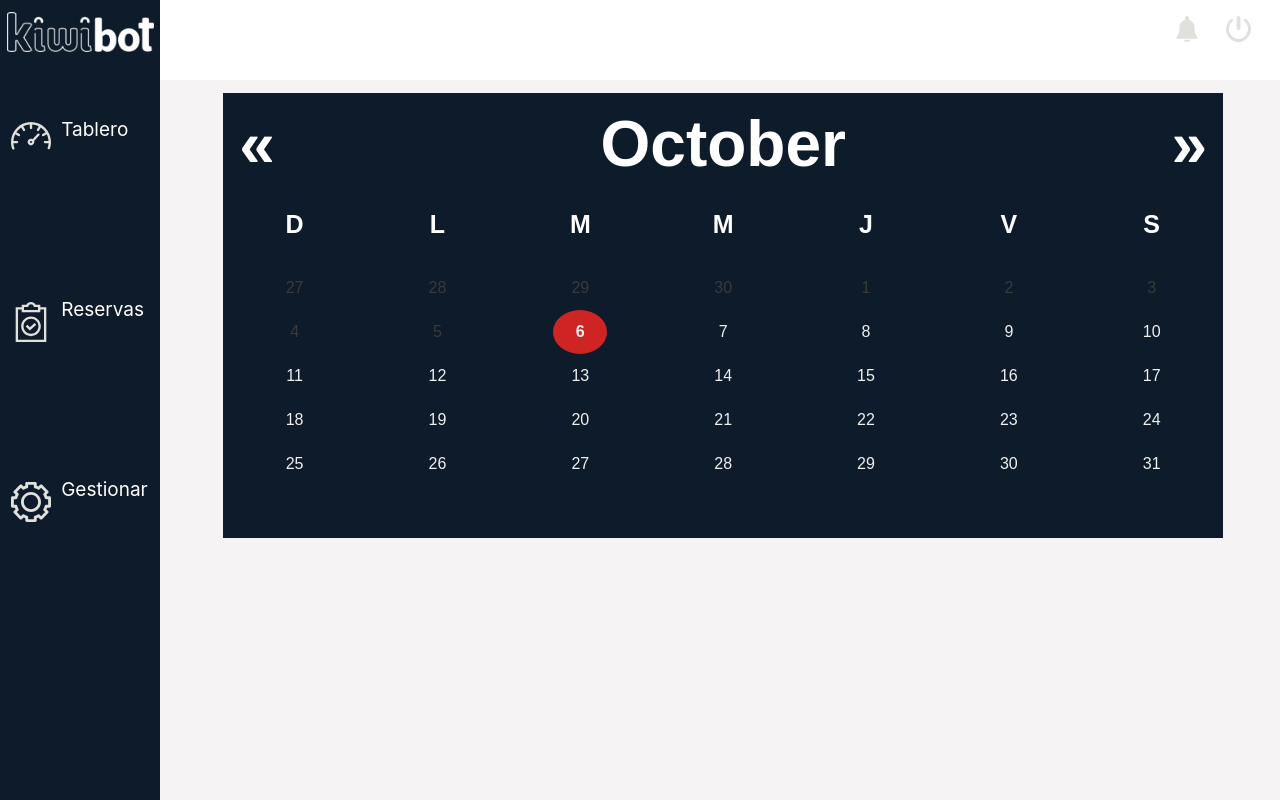
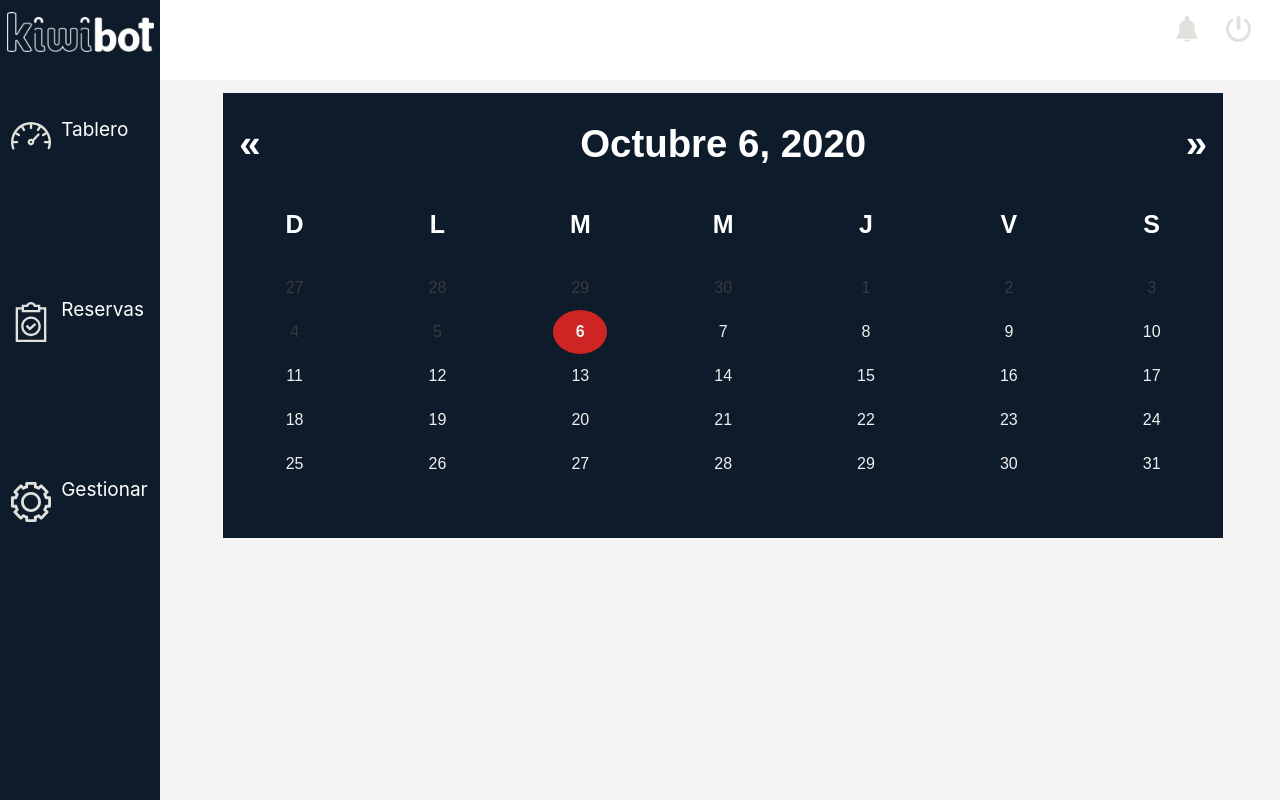
Before and after one commit to andresjjn/KIWI-supervisors-platform, a React (Create React App) app in the folder client/: page /booking in a window 1280 px wide. Built offline with nearby package versions, Linux system fonts and the light colour scheme.

Commit message:
Add Header Calendar (Spanish)

```diff
--- a/client/src/Components/Statefull/Calendar/Calendar.css
+++ b/client/src/Components/Statefull/Calendar/Calendar.css
@@ -19,7 +19,7 @@
   display: flex;
   background-color: #0d1b2a;
   color: white;
-  font-size: 5vw;
+  font-size: 3vw;
   align-items: center;
   justify-content: space-between;
   padding: 2vw 0px 1vw 0px;
@@ -41,7 +41,6 @@
 }
 
 .calendar .header .previous {
-
   text-align: left;
   margin-left: 1rem;
 }
--- a/client/src/Components/Statefull/Calendar/Header.jsx
+++ b/client/src/Components/Statefull/Calendar/Header.jsx
@@ -1,10 +1,20 @@
-import React from 'react'
+import React from 'react';
 
 export default function CalendarHeader(props) {
     const { value, setValue } = props;
 
     function currentMonthName() {
-        return value.format('MMMM');
+        let date = value.format('LL');
+        const monthsEnglish = ['January', 'February', 'March', 'April', 'May', 'June', 'July', 'August', 'September', 'October', 'November', 'December'];
+        const monthsSpanish = ['Enero', 'Febrero', 'Marzo', 'Abril', 'Mayo', 'Junio', 'Julio', 'Agosto', 'Septiembre', 'Octubre', 'Noviembre', 'Diciembre'];
+        let finalDate = '';
+        for (let i = 0; i < 12; i++) {
+            if (date.includes(monthsEnglish[i])) {
+                finalDate = date.replace(monthsEnglish[i], monthsSpanish[i]);
+                break;
+            }
+        }
+        return finalDate;
     }
 
     function currentYear() {
```
